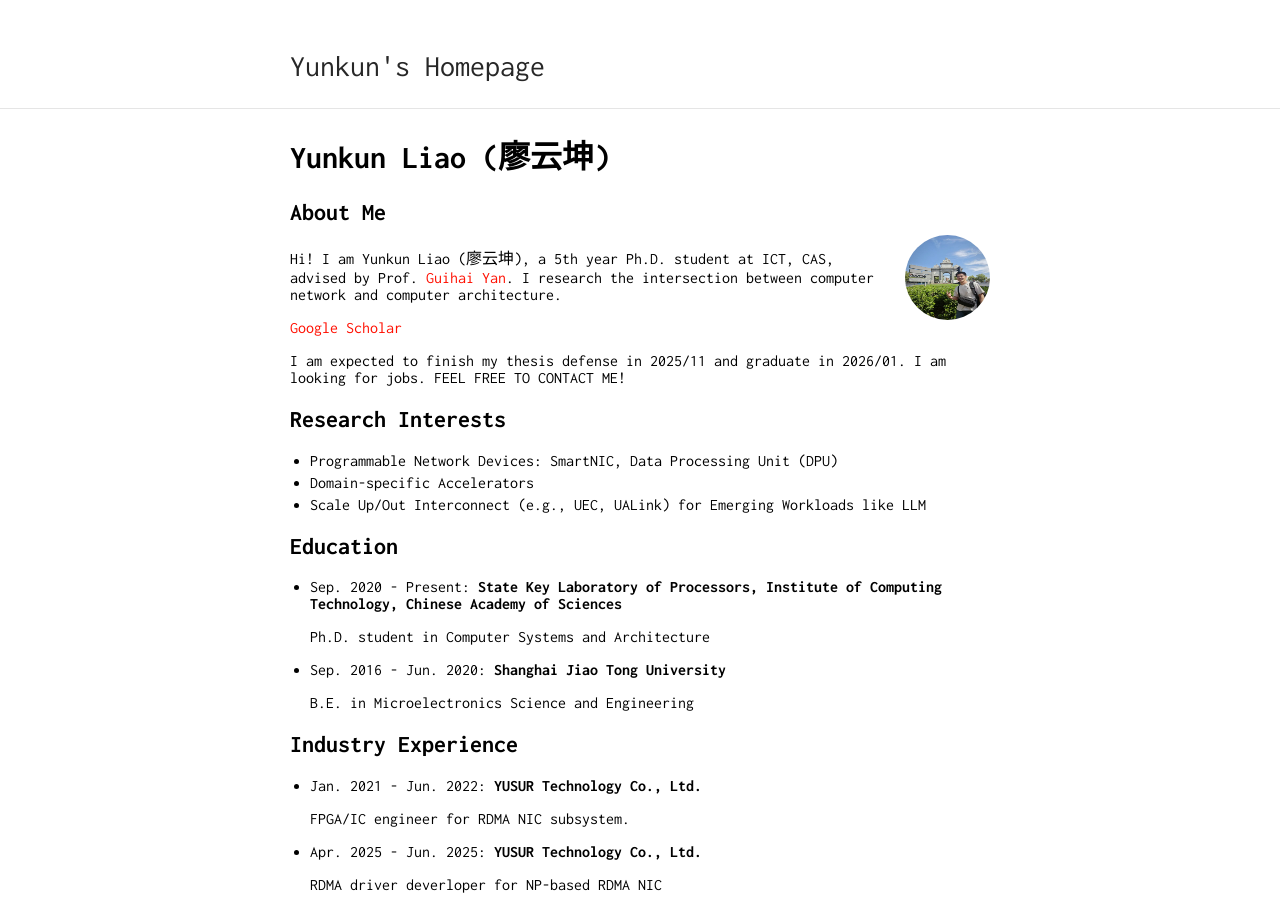
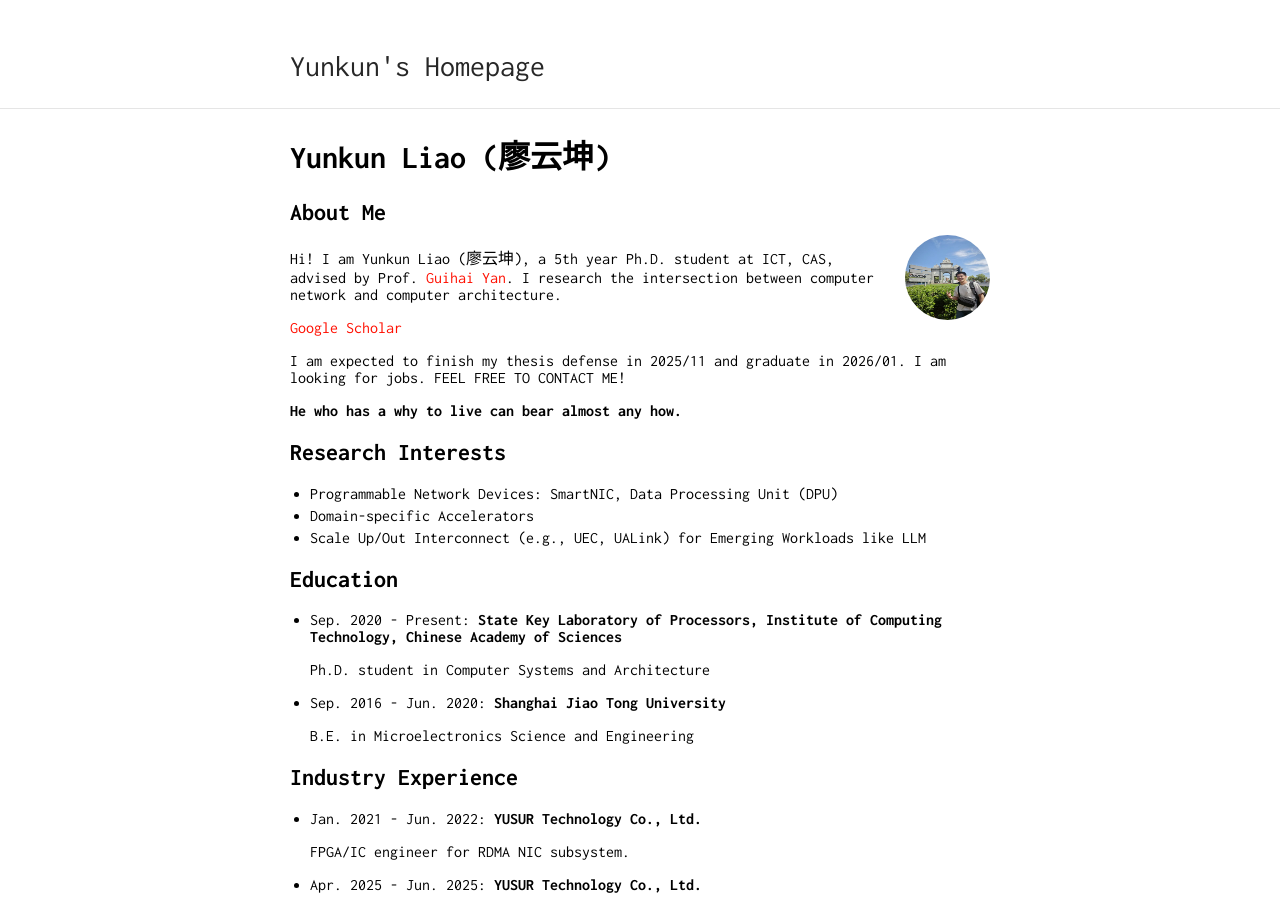
Before and after one commit to liaoyunkun/liaoyunkun.github.io, a Jekyll site: the page built from index.md, in a window 1280 px wide and 900 px high. Built offline with Jekyll 4.4.1, drawn with Linux system fonts in a browser that asks for light colours; our own code applies the rules of GitHub Pages for plain Markdown files.

Commit message:
Update index.md

```diff
--- a/index.md
+++ b/index.md
@@ -10,6 +10,8 @@ Hi! I am Yunkun Liao (廖云坤), a 5th year Ph.D. student at ICT, CAS, advised
 [Google Scholar](https://scholar.google.com/citations?user=6ITn_W8AAAAJ&hl=en)
 
 I am expected to finish my thesis defense in 2025/11 and graduate in 2026/01. I am looking for jobs. FEEL FREE TO CONTACT ME!
+
+**He who has a why to live can bear almost any how.**
 
 ## Research Interests
 * Programmable Network Devices: SmartNIC, Data Processing Unit (DPU)
```
